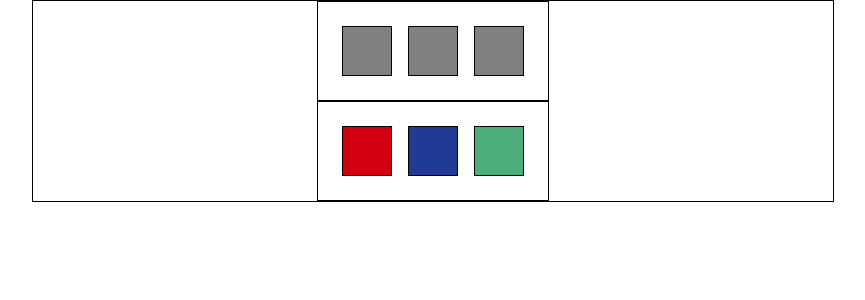
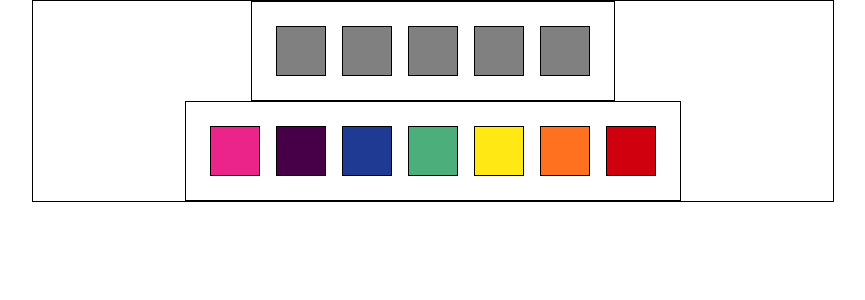
Before and after one commit to magnus-schj/code-breaker, a React (Vite) app: page / in a window 1280 px wide. Shown: the top 300 px of the page, without its empty margins (207-1072 px from the left). Built offline with nearby package versions, Linux system fonts and the light colour scheme; the HTML template or start-up script is replaced by a standard one.

Commit message:
more colours

```diff
--- a/src/components/Game/Game.component.tsx
+++ b/src/components/Game/Game.component.tsx
@@ -12,7 +12,6 @@ import { colourData } from "../../initialData";
 import PegOrigin from "../PegOrigin.component";
 import PegInput from "../PegInput.component";
 import { addColour } from "../../features/inputs/inputs.slice";
-import { useDispatch } from "react-redux";
 import {
   addAttempt,
   incrementTries,
@@ -27,7 +26,7 @@ import {
 } from "./utils";
 
 const Game: FC = () => {
-  const dispatch = useDispatch();
+  const dispatch = useAppDispatch();
 
   const [colours, setColours] = useState<ColoursType>(colourData);
   const [allInputsFilled, setAllInputsFilled] = useState(false);
@@ -92,7 +91,6 @@ const Game: FC = () => {
       </DragDropContext>
       {codeSlice.codeBroken && (
         <>
-          <></>
           <h1>Gratulerer! du vant!</h1>
           <h2>Du klarte det på {codeSlice.numTries} forsøk</h2>
         </>
--- a/src/initialData.ts
+++ b/src/initialData.ts
@@ -1,9 +1,13 @@
 import { ColoursType, PegInputsType } from "./interfaces";
 
 export const colourData: ColoursType = {
-  redOrigin: {
-    hsl: "hsl(356, 100%, 41%)",
-    id: "redOrigin",
+  pinkOrigin: {
+    hsl: "hsl(329, 83%, 53%)",
+    id: "pinkOrigin",
+  },
+  purpleOrigin: {
+    hsl: "hsl(300, 100%, 14%)",
+    id: "purpleOrigin",
   },
   blueOrigin: {
     hsl: "hsl(226, 65%, 35%)",
@@ -13,10 +17,24 @@ export const colourData: ColoursType = {
     hsl: "hsl(149, 39%, 49%)",
     id: "greenOrigin",
   },
+  yellowOrigin: {
+    hsl: "hsl(54, 100%, 54%)",
+    id: "yellowOrigin",
+  },
+  orangeOrigin: {
+    hsl: "hsl(22, 100%, 56%)",
+    id: "orangeOrigin",
+  },
+  redOrigin: {
+    hsl: "hsl(356, 100%, 41%)",
+    id: "redOrigin",
+  },
 };
 
 export const pegInputsData: PegInputsType = {
   one: { id: "one", peg: [] },
   two: { id: "two", peg: [] },
   three: { id: "three", peg: [] },
+  four: { id: "four", peg: [] },
+  five: { id: "five", peg: [] },
 };
```
Also changed, not shown: src/components/Game/utils.ts (+4 -3 lines).
